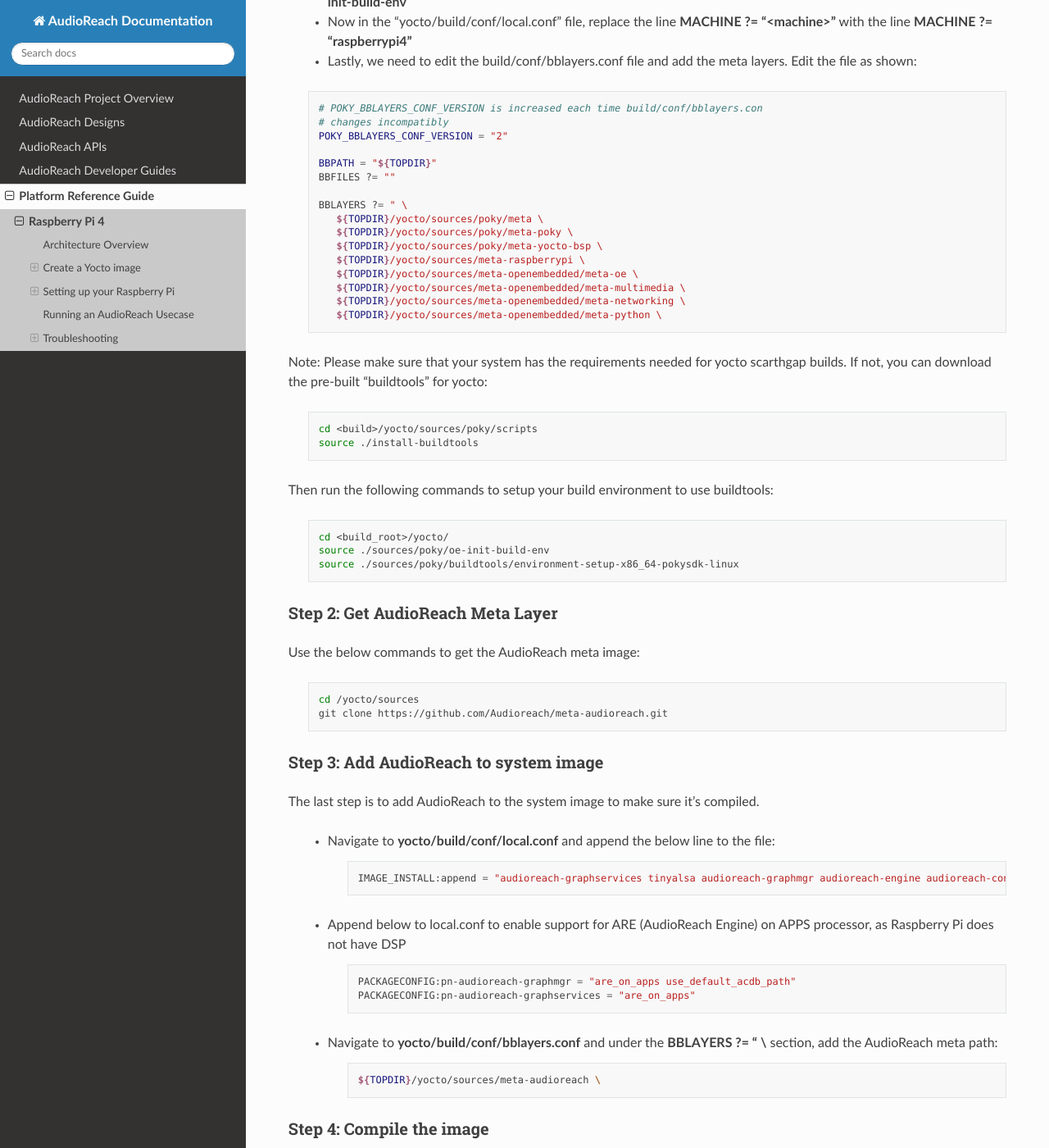
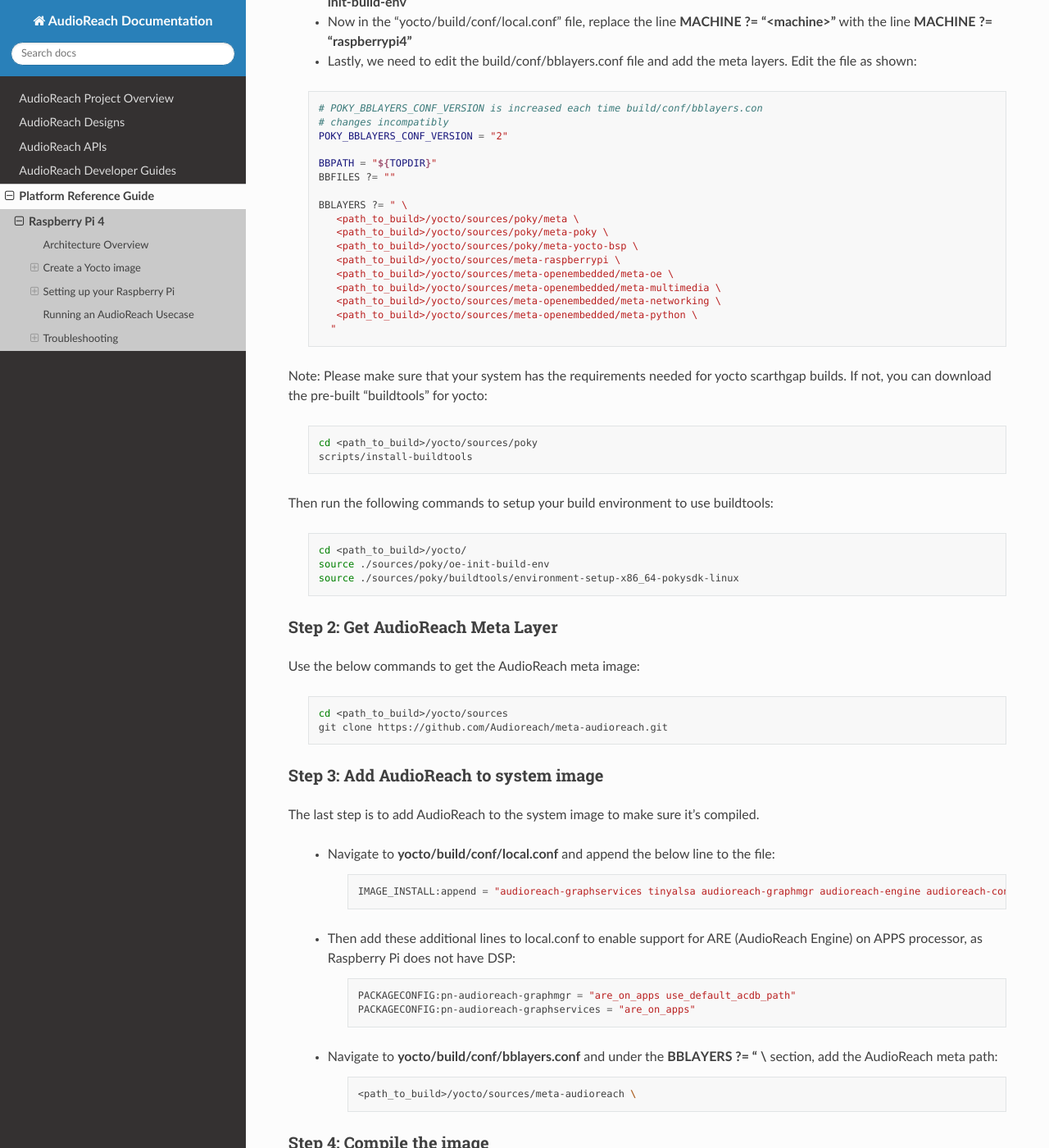
Before and after one commit to quic-aditrath/audioreach-doc, a Sphinx documentation site: the page built from source/platform/raspberry_pi4.rst, in a window 1280 px wide and 1400 px high, scrolled down 1771 px. Shown: the whole window at 82% size. Built offline with Sphinx 7.4.7 and the Read the Docs theme 3.1.0, drawn with Linux system fonts in a browser that asks for light colours; some of the changed text lies outside the part shown.

Commit message:
platform: Update raspberrypi4 setup instructions
Fix a couple minor syntax errors in raspberrypi4
build instructions.

Signed-off-by: Annemarie Porter <quic_annemari@quicinc.com>

```diff
--- a/source/platform/raspberry_pi4.rst
+++ b/source/platform/raspberry_pi4.rst
@@ -86,27 +86,28 @@
       BBFILES ?= ""
 
       BBLAYERS ?= " \
-         ${TOPDIR}/yocto/sources/poky/meta \
-         ${TOPDIR}/yocto/sources/poky/meta-poky \
-         ${TOPDIR}/yocto/sources/poky/meta-yocto-bsp \
-         ${TOPDIR}/yocto/sources/meta-raspberrypi \
-         ${TOPDIR}/yocto/sources/meta-openembedded/meta-oe \
-         ${TOPDIR}/yocto/sources/meta-openembedded/meta-multimedia \
-         ${TOPDIR}/yocto/sources/meta-openembedded/meta-networking \
-         ${TOPDIR}/yocto/sources/meta-openembedded/meta-python \
+         <path_to_build>/yocto/sources/poky/meta \
+         <path_to_build>/yocto/sources/poky/meta-poky \
+         <path_to_build>/yocto/sources/poky/meta-yocto-bsp \
+         <path_to_build>/yocto/sources/meta-raspberrypi \
+         <path_to_build>/yocto/sources/meta-openembedded/meta-oe \
+         <path_to_build>/yocto/sources/meta-openembedded/meta-multimedia \
+         <path_to_build>/yocto/sources/meta-openembedded/meta-networking \
+         <path_to_build>/yocto/sources/meta-openembedded/meta-python \
+	"
 
 Note: Please make sure that your system has the requirements needed for yocto scarthgap builds. If not, you can download the pre-built "buildtools" for yocto:
 
    .. code-block:: bash
 
-	  cd <build>/yocto/sources/poky/scripts
-	  source ./install-buildtools
+	  cd <path_to_build>/yocto/sources/poky
+	  scripts/install-buildtools
 
 Then run the following commands to setup your build environment to use buildtools:
 
    .. code-block:: bash
 
-	  cd <build_root>/yocto/
+	  cd <path_to_build>/yocto/
 	  source ./sources/poky/oe-init-build-env
 	  source ./sources/poky/buildtools/environment-setup-x86_64-pokysdk-linux
 
@@ -118,7 +119,7 @@
 
    .. code-block:: bash
 
-      cd /yocto/sources
+      cd <path_to_build>/yocto/sources
       git clone https://github.com/Audioreach/meta-audioreach.git
 
 
@@ -134,7 +135,7 @@
 
 			IMAGE_INSTALL:append = "audioreach-graphservices tinyalsa audioreach-graphmgr audioreach-engine audioreach-conf"
 
-   * Append below to local.conf to enable support for ARE (AudioReach Engine) on APPS processor, as Raspberry Pi does not have DSP
+   * Then add these additional lines to local.conf to enable support for ARE (AudioReach Engine) on APPS processor, as Raspberry Pi does not have DSP:
 
 		.. code-block:: bash
 
@@ -145,7 +146,7 @@
 
 		.. code-block:: bash
 
-			${TOPDIR}/yocto/sources/meta-audioreach \
+			<path_to_build>/yocto/sources/meta-audioreach \
 
 Step 4: Compile the image
 -------------------------
@@ -154,17 +155,19 @@
 and run the command: **bitbake core-image-sato**
 
 * Note: If you get a "umask" error after compiling the build, run the command **umask 022** and try compiling again.
+* If you see a "restricted license" error, navigate to the local.conf file and append the below line:
 
-* If you see a "restricted license" error, navigate to the local.conf file and append the line: **LICENSE_FLAGS_ACCEPTED = "synaptics-killswitch"**
+	.. code-block:: bash
 
-If the compilation was successful, you should be able to find the
-newly generated Yocto image in your workspace.
+		LICENSE_FLAGS_ACCEPTED = "synaptics-killswitch"
 
-Navigate to the folder **yocto/build/tmp/deploy/images/raspberrypi4** and unzip the folder **core-image-sato-raspberrypi4.wic.bz2**. This will give you the .wic
+If the compilation was successful, you should be able to find the newly generated Yocto image in your workspace.
+
+Navigate to the folder **yocto/build/tmp/deploy/images/raspberrypi4** and unzip the folder **core-image-sato-raspberrypi4.rootfs.wic.bz2**. This will give you the .wic
 file that you will use to flash your Raspberry Pi.
 
 Alternatively, you can run the command
-**bzip2 -d -f tmp/deploy/images/raspberrypi4/core-image-sato-raspberrypi4.wic.bz2**
+**bzip2 -d -f tmp/deploy/images/raspberrypi4/core-image-sato-raspberrypi4.rootfs.wic.bz2**
 in your build directory after compiling to unzip the image.
 
 Step 5: Flash the Yocto image
```
Also changed, not shown: other parts of source/platform/raspberry_pi4.rst (+5 -4 lines).
